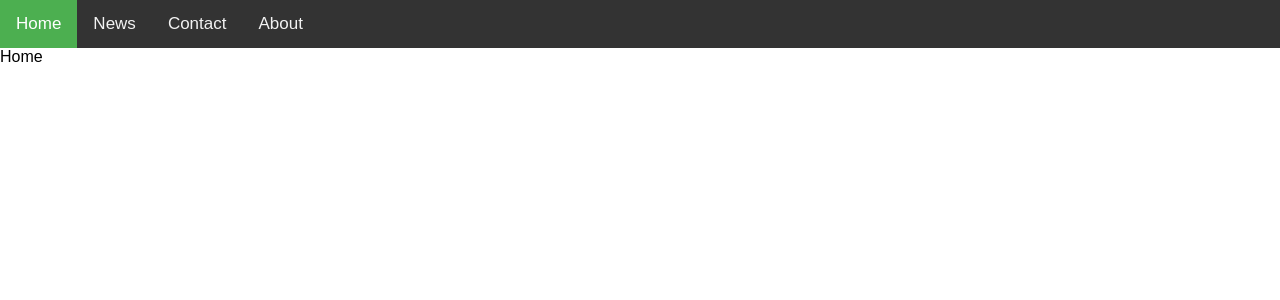
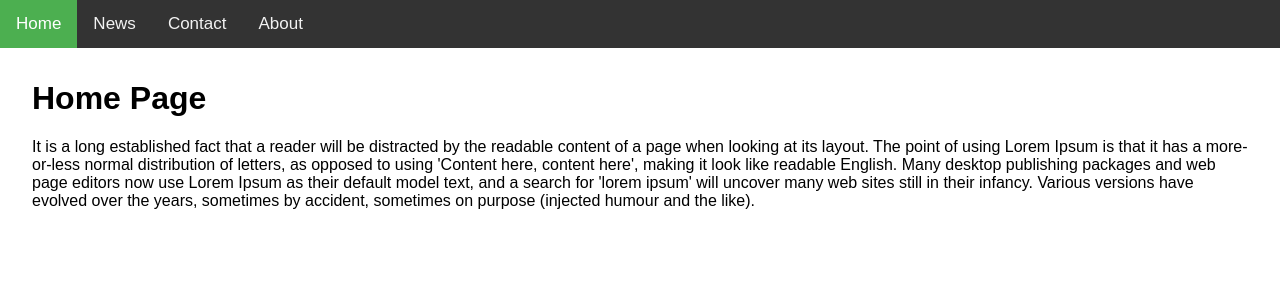
Before and after one commit to shalawfatah/react-spa-app, a React (Create React App) app: page / in a window 1280 px wide. Shown: the top 300 px of the page. Built offline with nearby package versions, Linux system fonts and the light colour scheme; the HTML template or start-up script is replaced by a standard one.

Commit message:
added home page

```diff
--- a/src/App.css
+++ b/src/App.css
@@ -2,3 +2,6 @@ body {
   margin: 0;
   font-family: Arial, Helvetica, sans-serif;
 }
+.container {
+  margin: 2rem;
+}
--- a/src/pages/Home.js
+++ b/src/pages/Home.js
@@ -1,10 +1,14 @@
 
 import React from 'react'
+import '../App.css'
 
 const Home = () => {
     return (
-        <div>
-            Home
+        <div className="container">
+            <h1>Home Page</h1>
+            <p>
+            It is a long established fact that a reader will be distracted by the readable content of a page when looking at its layout. The point of using Lorem Ipsum is that it has a more-or-less normal distribution of letters, as opposed to using 'Content here, content here', making it look like readable English. Many desktop publishing packages and web page editors now use Lorem Ipsum as their default model text, and a search for 'lorem ipsum' will uncover many web sites still in their infancy. Various versions have evolved over the years, sometimes by accident, sometimes on purpose (injected humour and the like).
+            </p>
         </div>
     )
 }
```
